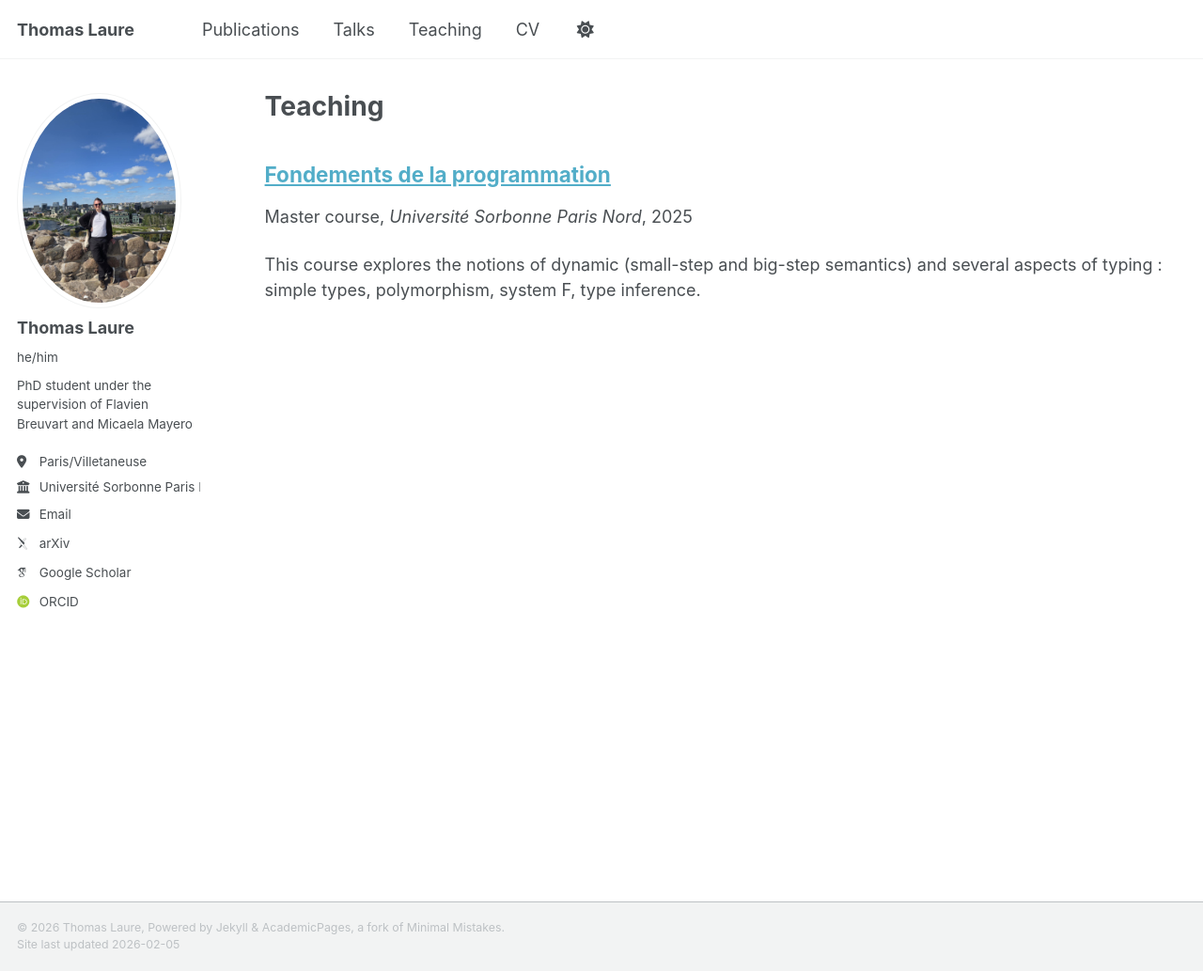
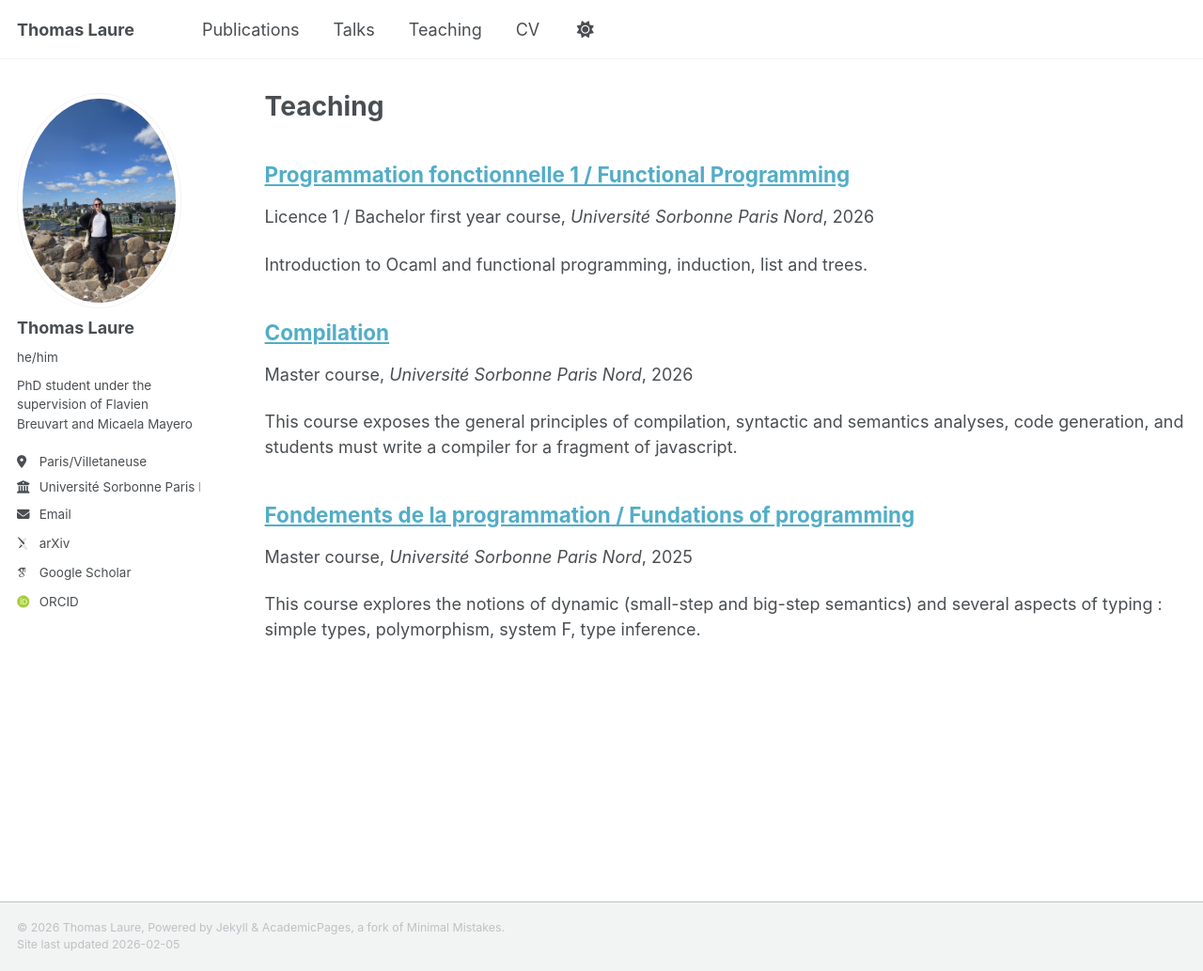
Before and after one commit to thomaslaure/thomaslaure.github.io, a Jekyll site: the page built from _pages/teaching.html, in a window 1280 px wide and 1033 px high. Shown: the whole window at 94% size. Built offline with Jekyll 4.4.1, drawn with Linux system fonts in a browser that asks for light colours; some web fonts are replaced; a script that is not in the unit is left out.

Commit message:
Cours S2

```diff
--- a/_teaching/2025-FdlP.md
+++ b/_teaching/2025-FdlP.md
@@ -1,8 +1,8 @@
 ---
-title: "Fondements de la programmation"
+title: "Fondements de la programmation / Fundations of programming"
 collection: teaching
 type: "Master course"
-permalink: /teaching/2014-spring-teaching-1
+permalink: /teaching/2025-fdlp
 venue: "Université Sorbonne Paris Nord"
 date: 2025-09-15
 location: "Villetaneuse, France"
--- /dev/null
+++ b/_teaching/2025-compil.md
@@ -0,0 +1,16 @@
+---
+title: "Compilation"
+collection: teaching
+type: "Master course"
+permalink: /teaching/2026-compil
+venue: "Université Sorbonne Paris Nord"
+date: 2026-01-27
+location: "Villetaneuse, France"
+---
+
+
+This course exposes the general principles of compilation, syntactic and semantics analyses, code generation, and students must write a compiler for a fragment of javascript.
+
+[Course Webpage](https://lipn.univ-paris13.fr/~breuvart/compilation/?lang=uk)
+
+Main teacher : [Flavien Breuvart](https://lipn.univ-paris13.fr/~breuvart/).
--- /dev/null
+++ b/_teaching/2025-pf1.md
@@ -0,0 +1,14 @@
+---
+title: "Programmation fonctionnelle 1 / Functional Programming"
+collection: teaching
+type: "Licence 1 / Bachelor first year course"
+permalink: /teaching/2026-pf1
+venue: "Université Sorbonne Paris Nord"
+date: 2026-01-28
+location: "Villetaneuse, France"
+---
+
+
+Introduction to Ocaml and functional programming, induction, list and trees.
+
+Main teacher : [Sergueï Lenglet](https://lipn.univ-paris13.fr/~lenglet/).
```
